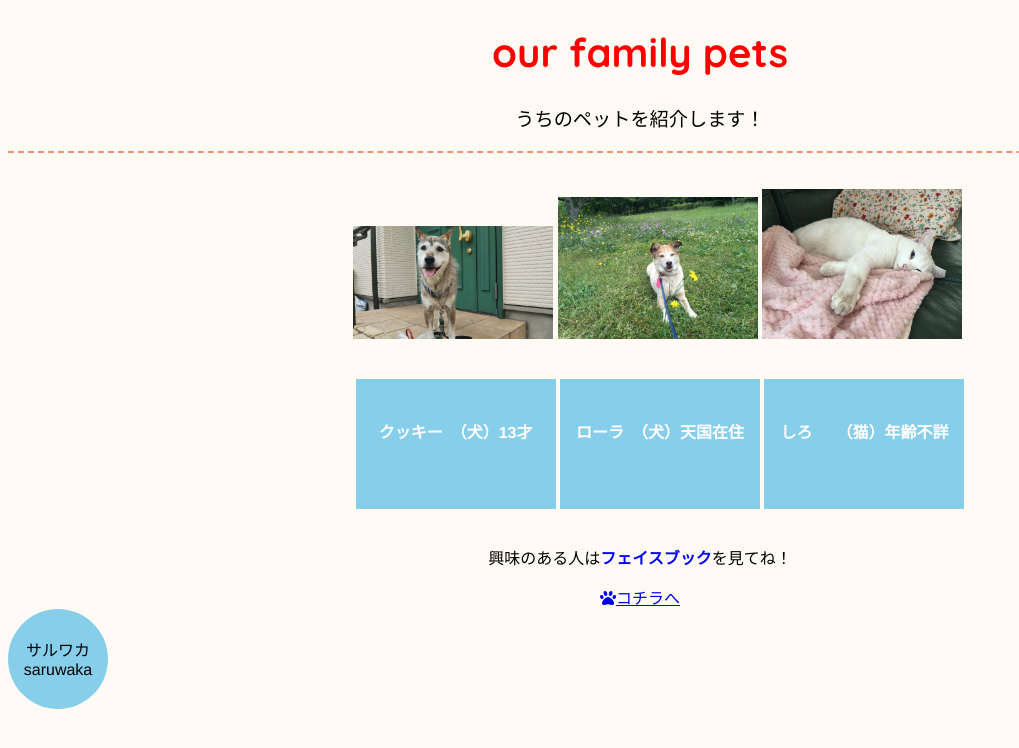
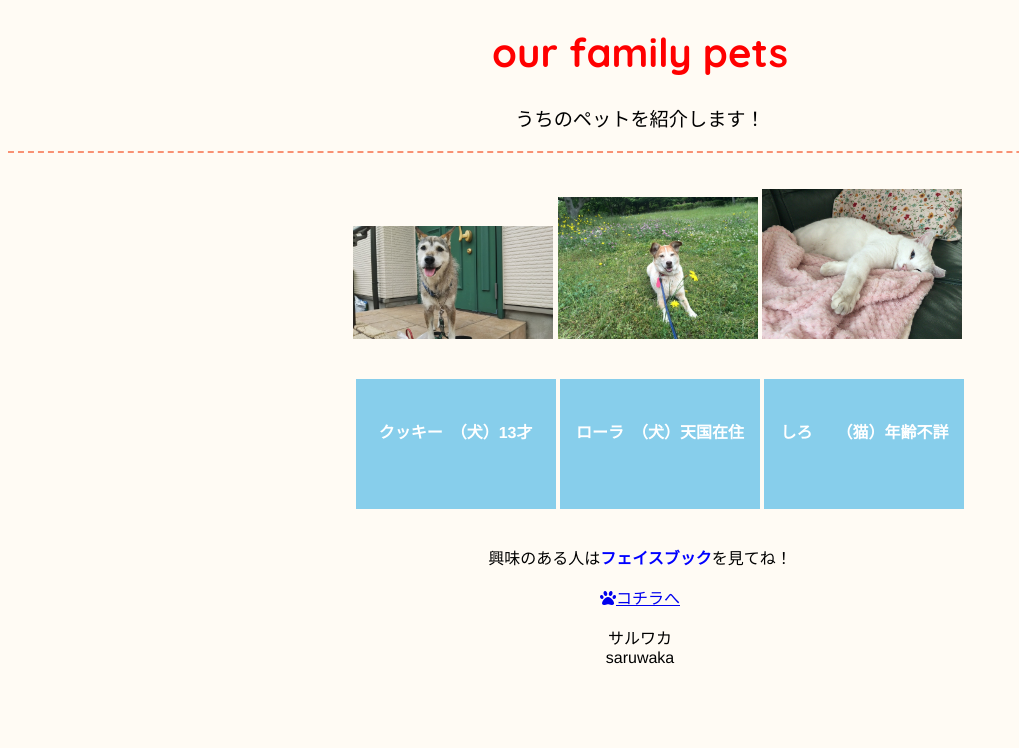
Before and after one commit to animal-lover/animal-lover.github.io, a plain HTML site: page index.html in a window 1280 px wide. Shown: the whole page, without its empty margins (0-1019 px from the left). Drawn offline with Linux system fonts and the light colour scheme.

Commit message:
Update stylesheet.css

```diff
--- a/stylesheet.css
+++ b/stylesheet.css
@@ -29,18 +29,3 @@
 
 	body {font-family: 'Avenir','Helvetica Neue','Helvetica','Arial','Hiragino Sans','ヒラギノ角ゴシック',YuGothic,'Yu Gothic','メイリオ', Meiryo,'ＭＳ Ｐゴシック','MS PGothic',sans-serif;}
 	h1 {font-family: 'Quicksand'; font-size: 40px;}
-
-	.circle {
-		position: relative;
-		text-align: center;
-		background: skyblue;
-		height: 100px; width: 100px;
-		border-radius: 50%;.
-	}
-    .circle p {
-    	position: absolute;
-    	top: 20%; left: 0; width: 100px;
-    	text-align: center;
-    	transform: translateY(-20%);
-
-    }
```
